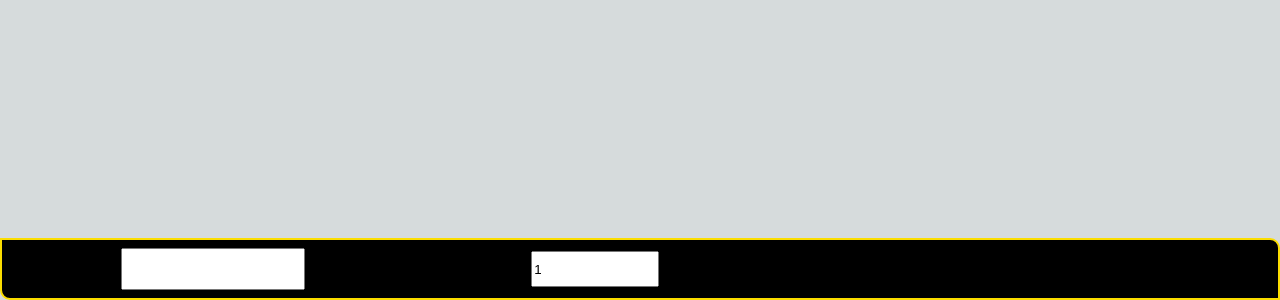
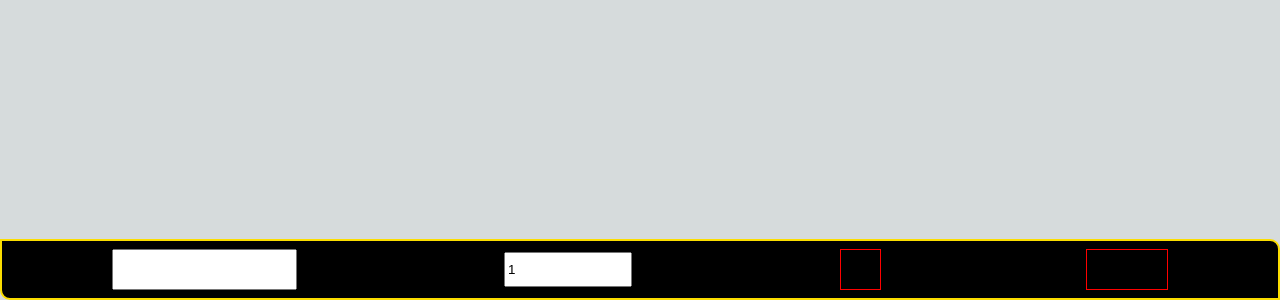
Before and after one commit to carocodingk/PomodoroTracker, a Next.js app: page /components/NewTaskBar in a window 1280 px wide. Shown: the part 500-800 px from the top of the page. Built offline with nearby package versions, Linux system fonts and the light colour scheme.

Commit message:
Changed position and dimension of components

```diff
--- a/src/pages/components/NewTaskBar.jsx
+++ b/src/pages/components/NewTaskBar.jsx
@@ -59,8 +59,8 @@ function NewTaskBar({nextTaskKey, setNextTaskKey, setTaskList}){
               expectedCycles: e.target.value
             }))
         }/>
-        <input className='taskButton' type="button" value='+' onClick={() => taskVerification()}/>
-        <input className='taskButton' type="button" value='-' onClick={() => deleteAllTask()} />
+        <input className='taskButton' type="button" value='Add' onClick={() => taskVerification()}/>
+        <input className='taskButton' type="button" value='Remove all' onClick={() => deleteAllTask()} />
       </div>
     </div>
   );
--- a/src/pages/components/TaskManager.jsx
+++ b/src/pages/components/TaskManager.jsx
@@ -67,13 +67,13 @@ function TaskManager({cycleComplete, setCycleComplete, openMenu, setOpenMenu}){
               <div className="taskItem flexBox flexJustifySpaceBetween">
                 <div className="flexBox flexAlignItemBaseline">
                   <input className='checked' type="checkbox" checked={task.finished} />
-                  <div className='taskItemButton taskItemDesc taskDescription' onClick={()=> selectTask(task)}>{task.taskName}</div>
+                  <div className='taskItemButton taskItemDesc' onClick={()=> selectTask(task)}>{task.taskName}</div>
                 </div>
                 <div className="flexBox flexAlignItemBaseline">
                   <p className="taskStats">{task.expectedCycles}</p>
                   <p className="taskStats">{timeProcessing(task.actualTime)}</p>
                   <div>
-                    <input className='taskItemButton' type='button' value='More' onClick={()=>menuVisibility(task)} />
+                    <input className='taskItemButton11111111' type='button' value='...' onClick={()=>menuVisibility(task)} />
                   </div>
                 </div>
               </div>
--- a/src/styles/styles.css
+++ b/src/styles/styles.css
@@ -2,6 +2,7 @@
   height: 100vh;
   width: 100vw;
   color: white;
+  background-color: black;
 }
 
 #trackerTitle {
@@ -62,8 +63,11 @@
 
 #taskManager {
   overflow: scroll;
-  height: 40vh;
-  /* background-color: red; */
+  height: 35vh;
+  width: 100vw;
+  background-color: black;
+  position: absolute;
+  bottom: 9vh;
 }
 
 /*************************************************************************/
@@ -78,7 +82,8 @@
 
 .taskItemButton {
   padding: 0.5rem 0.5rem;
-  border: none;
+  /* border: none; */
+  /* border: 1px solid orange; */
   background-color: black;
   color: inherit;
 }
@@ -88,13 +93,14 @@
 }
 
 .taskItemDesc {
-  max-width: 40vw;
+  max-width: 50vw;
   overflow: scroll;
 }
 
-.taskDescription {
+/* .taskDescription {
   overflow-wrap: break-word;
-}
+  overflow: scroll;
+} */
 
 /*************************************************************************/
 
@@ -127,8 +133,8 @@
 
 .taskButton {
   padding: 0.5rem;
-  font-size: 1.4rem;
-  border: none;
+  font-size: 0.8rem;
+  border: 1px solid red;
   background-color: black;
 }
 
@@ -202,3 +208,11 @@
 .text {
   color: blue;
 }
+
+
+/* @media screen and (min-width: 400px) {
+  .taskItemButton {
+    border: 1px solid green;
+    min-width: 50%;
+  }
+} */
```
